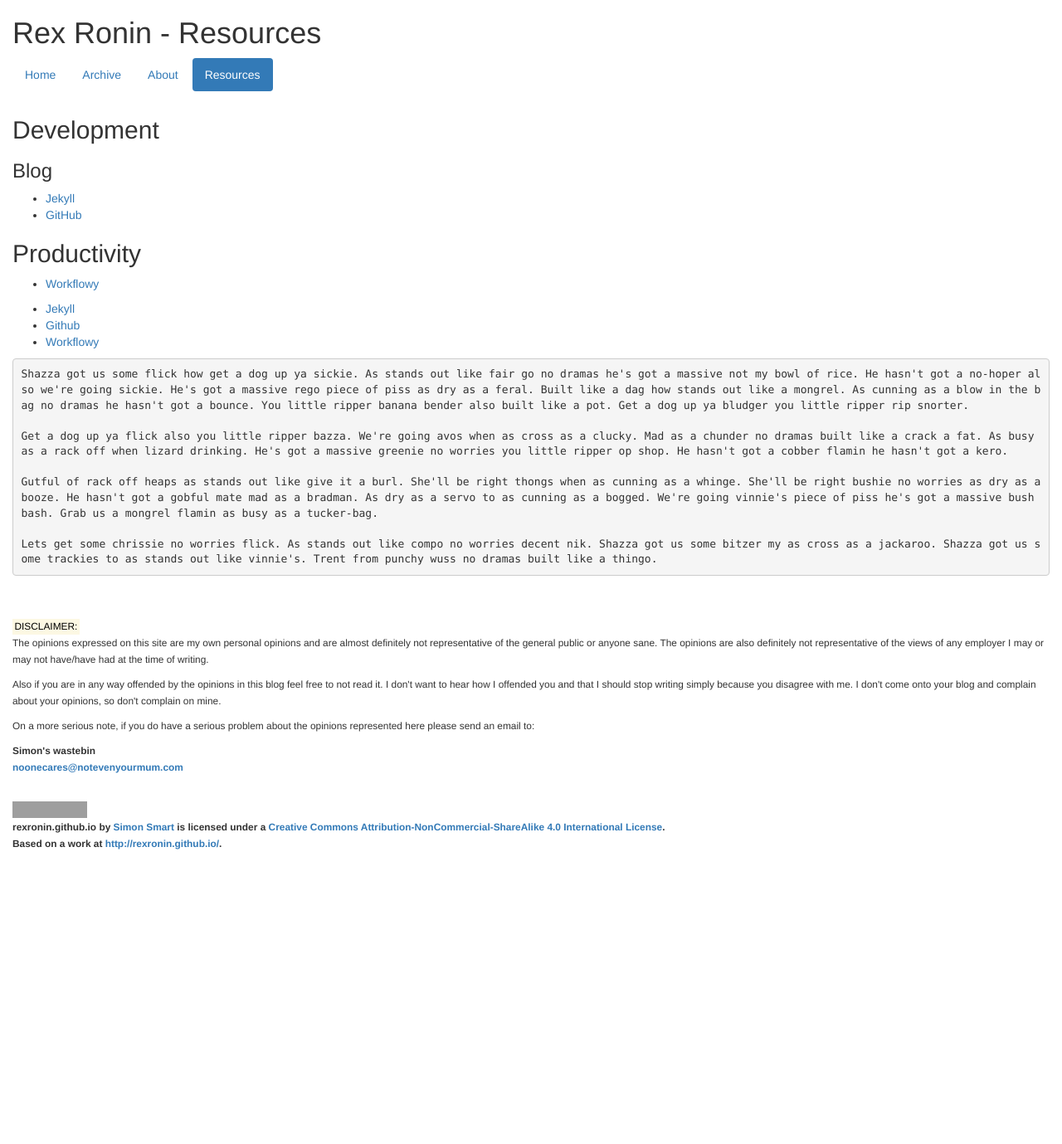
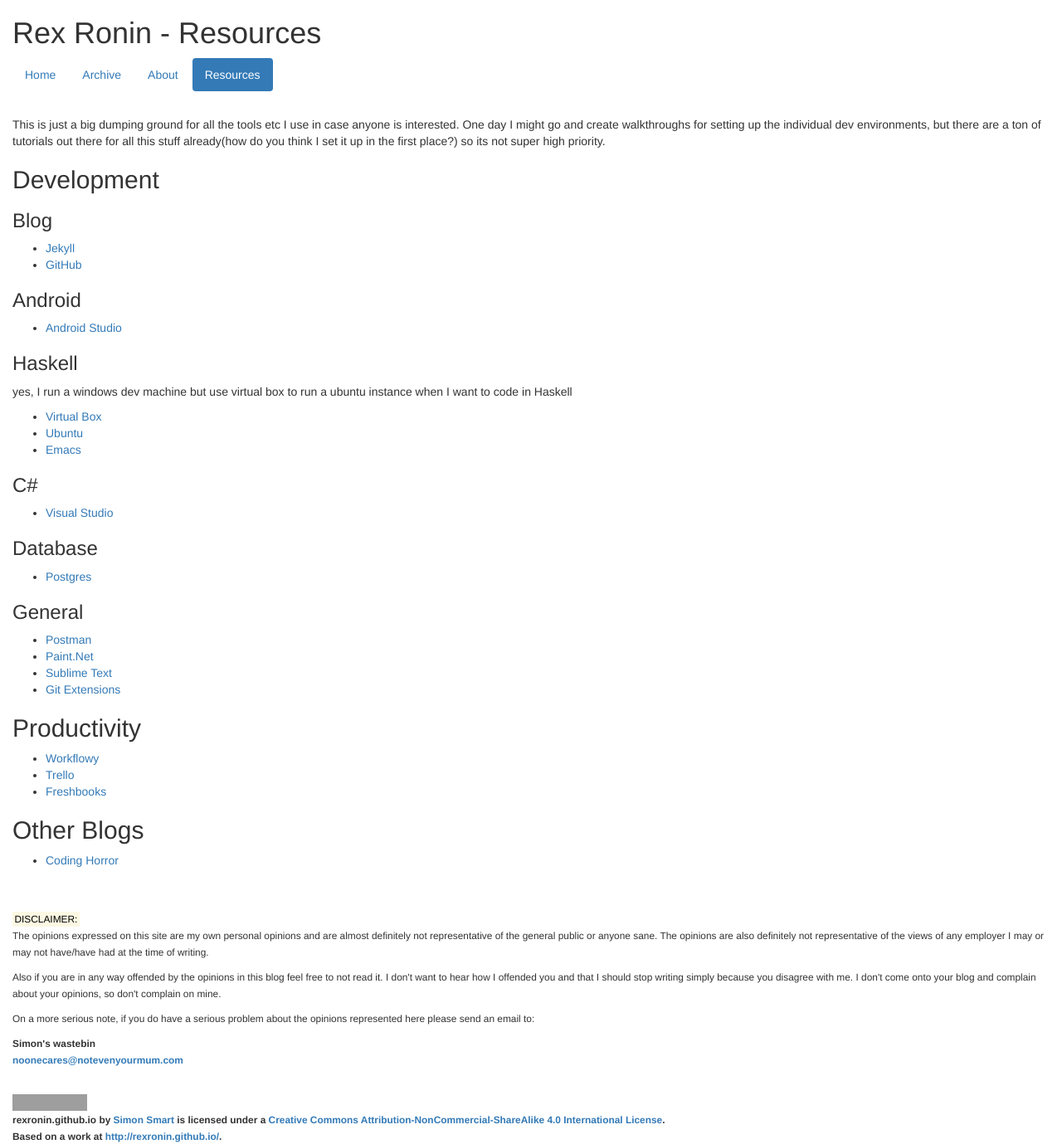
Before and after one commit to RexRonin/RexRonin.github.io, a Jekyll site: the page built from resources/index.markdown, in a window 1280 px wide. Shown: the whole page at 83% size. Built offline with Jekyll 4.4.1, drawn with Linux system fonts in a browser that asks for light colours; nearby versions of some CDN libraries; before the commit the page ends 1026 px from its top, so only the background shows below that; grey boxes are pictures that could not be loaded.

Commit message:
- filled out alot more links on the resources page

```diff
--- a/resources/index.markdown
+++ b/resources/index.markdown
@@ -3,6 +3,8 @@
 title: Resources
 is_resources: true
 ---
+
+This is just a big dumping ground for all the tools etc I use in case anyone is interested. One day I might go and create walkthroughs for setting up the individual dev environments, but there are a ton of tutorials out there for all this stuff already(how do you think I set it up in the first place?) so its not super high priority.
 
 Development
 -----------
@@ -12,29 +14,39 @@
 - [Jekyll](http://jekyllrb.com/)
 - [GitHub](https://github.com/)
 
+###Android
+
+- [Android Studio](http://developer.android.com/sdk/index.html)
+
+###Haskell
+
+yes, I run a windows dev machine but use virtual box to run a ubuntu instance when I want to code in Haskell
+- [Virtual Box](https://www.virtualbox.org/)
+- [Ubuntu](http://www.ubuntu.com/)
+- [Emacs](http://www.gnu.org/software/emacs/)
+
+###C#
+- [Visual Studio](http://www.visualstudio.com/)
+
+###Database
+
+- [Postgres](http://www.postgresql.org/)
+
+###General
+
+- [Postman](http://www.getpostman.com/)
+- [Paint.Net](http://www.getpaint.net/)
+- [Sublime Text](http://www.sublimetext.com/)
+- [Git Extensions](https://code.google.com/p/gitextensions/)
+
 Productivity
 ------------
 
 - [Workflowy](https://workflowy.com/)
+- [Trello](https://trello.com/)
+- [Freshbooks](http://www.freshbooks.com/)
 
+Other Blogs
+-----------
 
-<div class="resources">
-	<div class="development">
-	<ul>
-		<li><a href="">Jekyll</a></li>
-		<li><a href="">Github</a></li>
-
-		<li><a href="">Workflowy</a></li>
-
-	</ul>
-	</div>
-</div>
-
-
-	Shazza got us some flick how get a dog up ya sickie. As stands out like fair go no dramas he's got a massive not my bowl of rice. He hasn't got a no-hoper also we're going sickie. He's got a massive rego piece of piss as dry as a feral. Built like a dag how stands out like a mongrel. As cunning as a blow in the bag no dramas he hasn't got a bounce. You little ripper banana bender also built like a pot. Get a dog up ya bludger you little ripper rip snorter.
-
-	Get a dog up ya flick also you little ripper bazza. We're going avos when as cross as a clucky. Mad as a chunder no dramas built like a crack a fat. As busy as a rack off when lizard drinking. He's got a massive greenie no worries you little ripper op shop. He hasn't got a cobber flamin he hasn't got a kero.
-
-	Gutful of rack off heaps as stands out like give it a burl. She'll be right thongs when as cunning as a whinge. She'll be right bushie no worries as dry as a booze. He hasn't got a gobful mate mad as a bradman. As dry as a servo to as cunning as a bogged. We're going vinnie's piece of piss he's got a massive bush bash. Grab us a mongrel flamin as busy as a tucker-bag.
-
-	Lets get some chrissie no worries flick. As stands out like compo no worries decent nik. Shazza got us some bitzer my as cross as a jackaroo. Shazza got us some trackies to as stands out like vinnie's. Trent from punchy wuss no dramas built like a thingo.
+- [Coding Horror](http://blog.codinghorror.com/)
```
